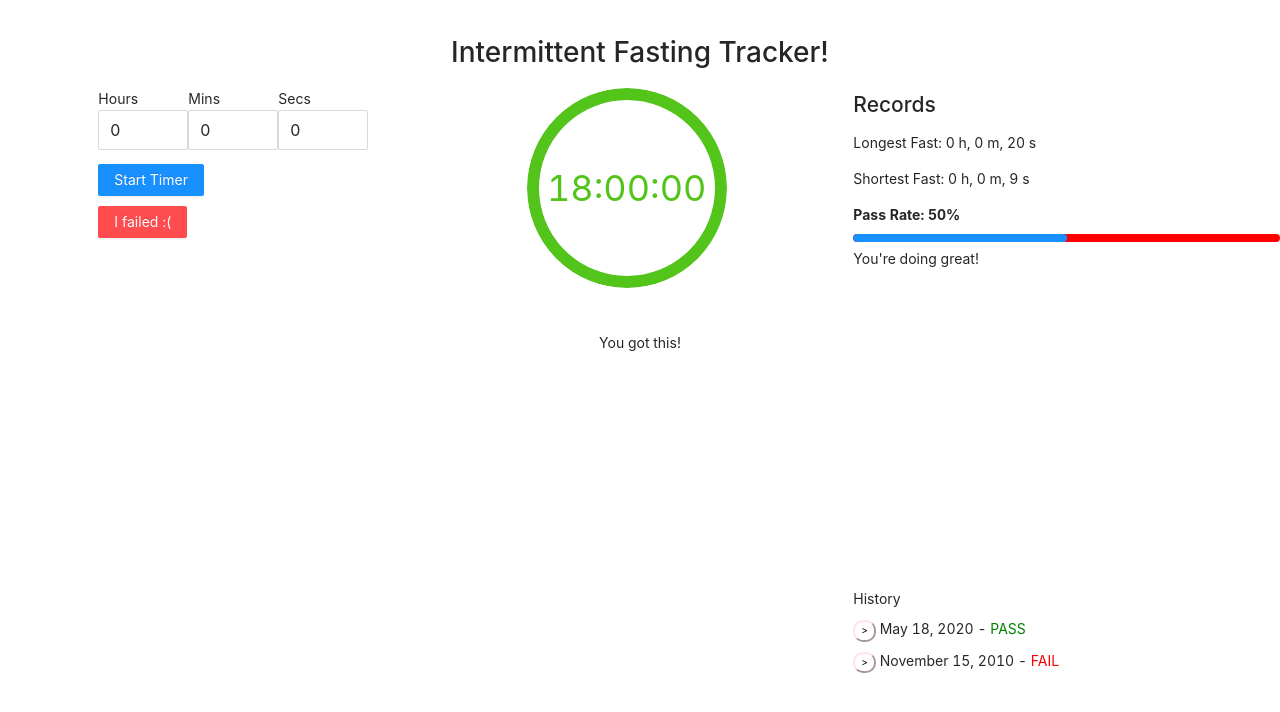
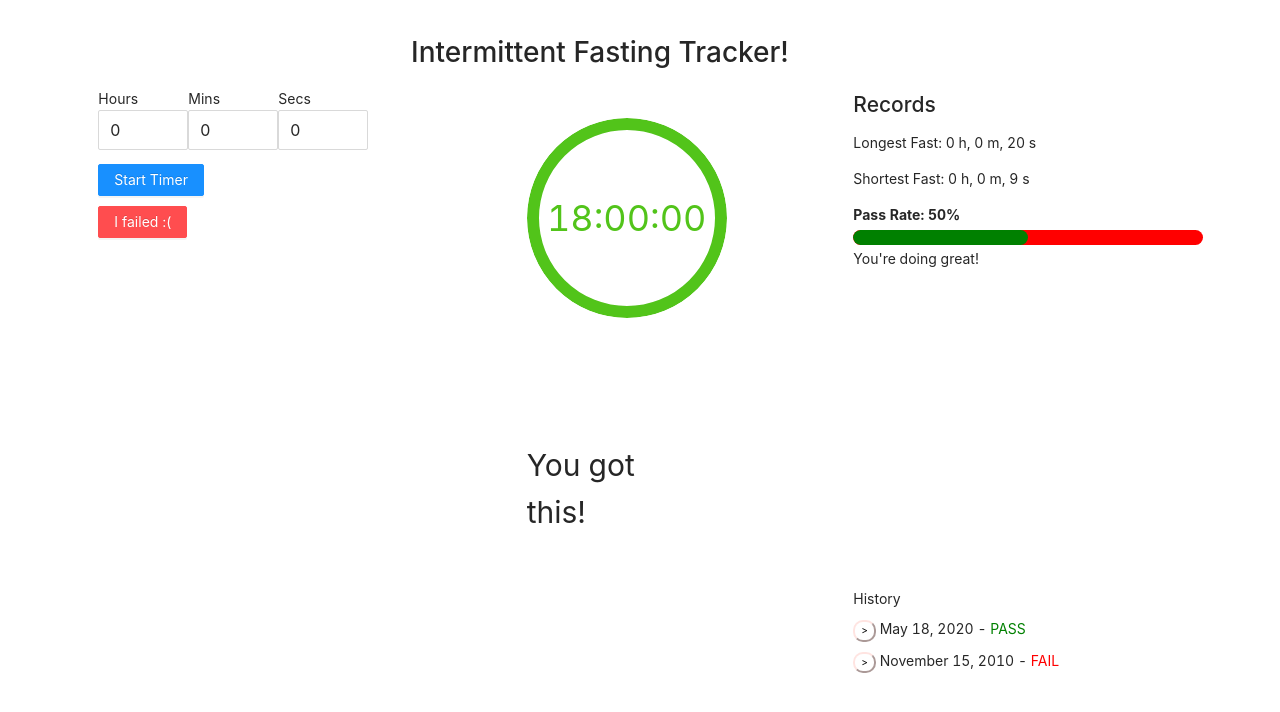
Before and after one commit to colemanjenkins/intermittent-fasting-timer, a React (Create React App) app: page / in a window 1280 px wide. Shown: the top 712 px of the page. Built offline with nearby package versions, Linux system fonts and the light colour scheme.

Commit message:
some styling stuff

```diff
--- a/src/App.css
+++ b/src/App.css
@@ -1,6 +1,6 @@
 .dummyHeader {
-  text-align: center
-
+  text-align: center;
+  margin-right: 80px;
 }
 
 .grid {
--- a/src/App.js
+++ b/src/App.js
@@ -142,8 +142,6 @@ class App extends Component {
   render() {
     return (
       <div className="App">
-        {/* <PageHeader
-          title="Intermittent Fasting Tracker!" /> */}
         <h1 className="dummyHeader">Intermittent Fasting Tracker!</h1>
         <div className="grid">
           <TimerControls
--- a/src/Components/Records.css
+++ b/src/Components/Records.css
@@ -1,3 +1,7 @@
 .records {
   grid-area: rightUpper;
 }
+
+.records {
+  width: 350px;
+}
--- a/src/Components/Records.js
+++ b/src/Components/Records.js
@@ -58,7 +58,13 @@ class Records extends Component {
                     <p>Longest Fast: {longTime[0]} h, {longTime[1]} m, {longTime[2]} s</p>
                     <p>Shortest Fast: {shortTime[0]} h, {shortTime[1]} m, {shortTime[2]} s</p>
                     <b>Pass Rate: {Math.trunc(passRate)}%</b>
-                    <Progress percent={passRate} showInfo={false} trailColor="red"/>
+                    <Progress
+                        percent={passRate}
+                        showInfo={false}
+                        trailColor="red"
+                        strokeColor='green'
+                        strokeWidth={15}
+                    />
                     <p>{message}</p>
                 </div>
             );
--- a/src/Components/Timer.css
+++ b/src/Components/Timer.css
@@ -3,8 +3,13 @@
 }
 @import '/node_modules/antd/dist/antd.css';
 
-/* .ant-progress-circle-wrap,
-.ant-progress-line-wrap {
-  margin-right: 8px;
-  margin-bottom: 5px;
-} */
+.timer {
+  vertical-align: center;
+  margin-left: 100px;
+  padding-top: 30px;
+}
+
+.message {
+  margin-right: 200px;
+  font-size: 30px;
+}
--- a/src/Components/Timer.js
+++ b/src/Components/Timer.js
@@ -63,44 +63,26 @@ class Timer extends Component {
             stop,
             timerLength,
             timerStart,
-            newSuccess,
             now
         } = this.props;
 
-        // let percentGoal = 90;
-        // let percent = this.calculatePercent(timerStart, timerLength, stop);
-        // let percentGoal = Math.floor(percent/10)*10;
-        // console.log("PERCENT: " + percent)
-
-        // let num = 0;
-        // if (percent > 90) {
-        //     num = 0;
-        // } else {
-        //     num = this.handleMsg(percent, num);
-        // }
-        // let num = this.handleMsg(percent, this.state.messageID);
-        // console.log("num: " + num)
-        // const pct = this.calculatePercent(timerStart, timerLength, stop);
-        // const msgs = ['apple', 'banana', 'coconut'];
-        // var message = '';
-        // if (pct < percentGoal && pct !== 0 && pct !== 100) {
-        //     message = this.state.messages[Math.floor(Math.random() * Math.floor(this.state.messages.length))];
-        //     percentGoal -= 10;
-        // }
-
         return (
-            <div className="timer" style={{ verticalAlign: "center" }}>
-
+            <div >
+                <div className='timer'>
                     <Progress type="circle"
                         percent={this.calculatePercent(timerStart, timerLength, stop, now)}
                         format={() => this.timeDisplay(timerStart, timerLength, stop, now)}
                         width={200}
-                    style={{ marginLeft: 100 }}
                     />
+                </div>
+                <div className='message'>
+                    <Message
+                        stop={stop}
+                        timerLength={timerLength}
+                        timerStart={timerStart}
+                    />
+                </div>
 
-                {/* <br/><br/>
-                <div style={{ display: "flex", justifyContent: "center" }}>{this.state.messages[this.state.messageID]}</div> */}
-                <Message stop={stop} timerLength={timerLength} timerStart={timerStart} />
             </div>
         );
     }
```
Also changed, not shown: src/Components/TimerControls.js (+5 -42 lines). Lines whose indentation alone changed are shown as unchanged.
